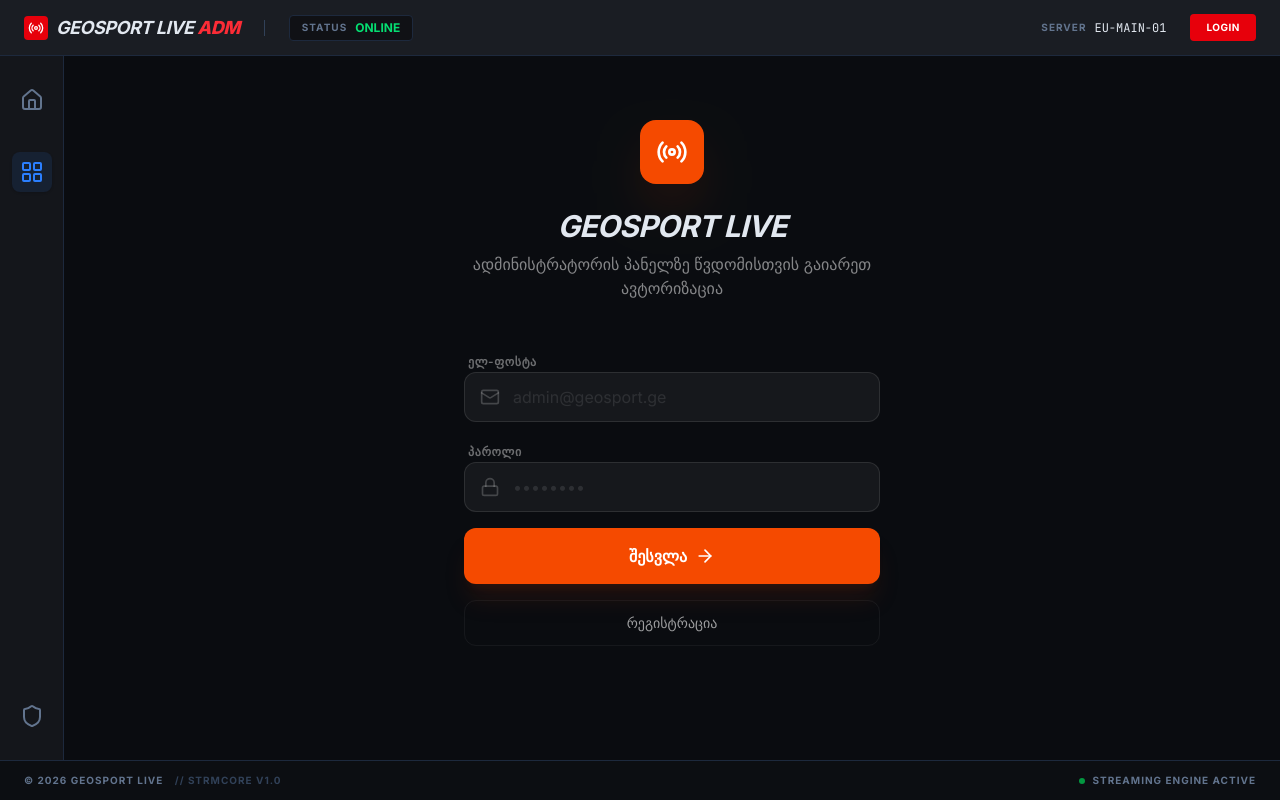
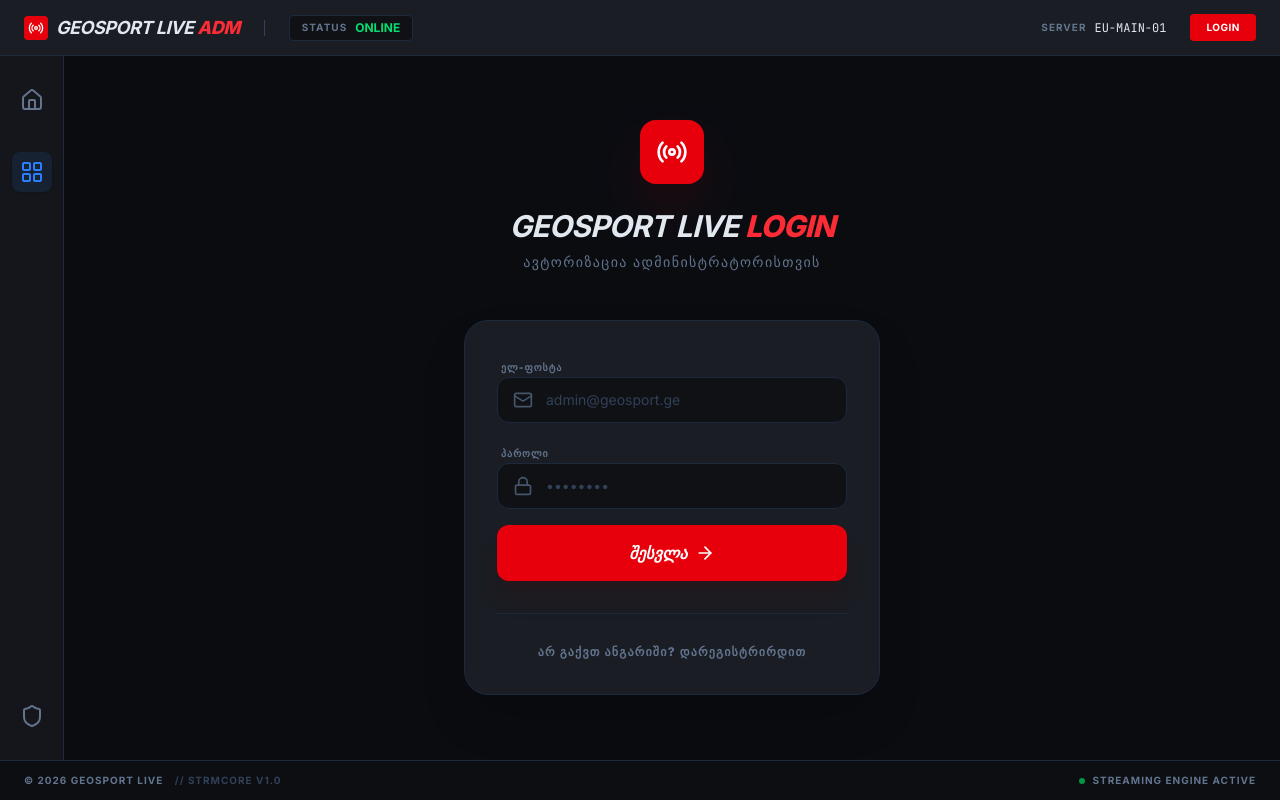
Before and after one commit to geotown78-dev/geosport, a React (Vite) app: page /login in a window 1280 px wide. Built offline with nearby package versions, Linux system fonts and the light colour scheme; no server answers.

Commit message:
LoginPage.tsx

```diff
--- a/src/pages/LoginPage.tsx
+++ b/src/pages/LoginPage.tsx
@@ -1,79 +1,103 @@
 import { useState } from "react";
 import { supabase } from "../lib/supabase";
 import { useNavigate } from "react-router-dom";
-import { Radio, Mail, Lock, ArrowRight } from "lucide-react";
+import { Radio, Mail, Lock, ArrowRight, User } from "lucide-react";
 import { APP_NAME } from "../constants";
 
 export default function LoginPage() {
+  const [mode, setMode] = useState<"login" | "signup">("login");
   const [email, setEmail] = useState("");
   const [password, setPassword] = useState("");
+  const [fullName, setFullName] = useState("");
   const [loading, setLoading] = useState(false);
   const [error, setError] = useState<string | null>(null);
   const navigate = useNavigate();
 
-  const handleLogin = async (e: React.FormEvent) => {
+  const handleAuth = async (e: React.FormEvent) => {
     e.preventDefault();
     setLoading(true);
     setError(null);
 
+    if (mode === "login") {
       const { error } = await supabase.auth.signInWithPassword({
         email,
         password,
       });
-
       if (error) {
         setError(error.message);
         setLoading(false);
       } else {
         navigate("/admin");
       }
-  };
-
-  const handleSignUp = async (e: React.FormEvent) => {
-    e.preventDefault();
-    setLoading(true);
-    setError(null);
-
+    } else {
       const { error } = await supabase.auth.signUp({
         email,
         password,
+        options: {
+          data: {
+            full_name: fullName,
+          },
+        },
       });
-
       if (error) {
         setError(error.message);
         setLoading(false);
       } else {
-      alert("შეამოწმეთ ელ-ფოსტა ვერიფიკაციის ლინკისთვის!");
+        alert("რეგისტრაცია წარმატებით დასრულდა! შეამოწმეთ ელ-ფოსტა ვერიფიკაციისთვის.");
+        setMode("login");
         setLoading(false);
+      }
     }
   };
 
   return (
     <div className="max-w-md mx-auto px-4 py-8">
       <div className="text-center mb-12">
-        <div className="w-16 h-16 bg-orange-600 rounded-2xl flex items-center justify-center mx-auto mb-6 shadow-2xl shadow-orange-600/20">
+        <div className="w-16 h-16 bg-red-600 rounded-2xl flex items-center justify-center mx-auto mb-6 shadow-2xl shadow-red-600/20">
           <Radio className="w-8 h-8 text-white" />
         </div>
-        <h1 className="text-3xl font-bold tracking-tight mb-2 uppercase italic">{APP_NAME}</h1>
-        <p className="text-white/50">ადმინისტრატორის პანელზე წვდომისთვის გაიარეთ ავტორიზაცია</p>
+        <h1 className="text-3xl font-bold tracking-tight mb-2 uppercase italic text-slate-200">
+          {APP_NAME} <span className="text-red-500 font-black">LOGIN</span>
+        </h1>
+        <p className="text-slate-500 text-sm font-medium uppercase tracking-widest">
+          {mode === "login" ? "ავტორიზაცია ადმინისტრატორისთვის" : "ახალი ანგარიშის შექმნა"}
+        </p>
       </div>
 
-      <form className="space-y-4">
+      <div className="bg-[#1A1D23] border border-slate-800 rounded-3xl p-8 shadow-2xl">
+        <form onSubmit={handleAuth} className="space-y-4">
           {error && (
-          <div className="p-4 bg-red-500/10 border border-red-500/20 rounded-xl text-red-500 text-sm">
+            <div className="p-4 bg-red-500/10 border border-red-500/20 rounded-xl text-red-500 text-xs font-bold uppercase">
               {error}
             </div>
           )}
 
+          {mode === "signup" && (
             <div className="space-y-1">
-          <label className="text-xs font-semibold uppercase tracking-wider text-white/40 ml-1">ელ-ფოსტა</label>
+              <label className="text-[10px] font-black uppercase tracking-widest text-slate-500 ml-1">სრული სახელი</label>
               <div className="relative">
-            <Mail className="absolute left-4 top-1/2 -translate-y-1/2 w-5 h-5 text-white/20" />
+                <User className="absolute left-4 top-1/2 -translate-y-1/2 w-5 h-5 text-slate-600" />
+                <input
+                  type="text"
+                  value={fullName}
+                  onChange={(e) => setFullName(e.target.value)}
+                  className="w-full bg-black/40 border border-slate-800 rounded-xl py-3 pl-12 pr-4 focus:outline-none focus:border-red-500 transition-all placeholder:text-slate-700 text-sm"
+                  placeholder="თქვენი სახელი"
+                  required={mode === "signup"}
+                />
+              </div>
+            </div>
+          )}
+
+          <div className="space-y-1">
+            <label className="text-[10px] font-black uppercase tracking-widest text-slate-500 ml-1">ელ-ფოსტა</label>
+            <div className="relative">
+              <Mail className="absolute left-4 top-1/2 -translate-y-1/2 w-5 h-5 text-slate-600" />
               <input
                 type="email"
                 value={email}
                 onChange={(e) => setEmail(e.target.value)}
-              className="w-full bg-white/5 border border-white/10 rounded-xl py-3 pl-12 pr-4 focus:outline-none focus:ring-2 focus:ring-orange-500/50 transition-all placeholder:text-white/10"
+                className="w-full bg-black/40 border border-slate-800 rounded-xl py-3 pl-12 pr-4 focus:outline-none focus:border-red-500 transition-all placeholder:text-slate-700 text-sm"
                 placeholder="admin@geosport.ge"
                 required
               />
@@ -81,14 +105,14 @@ export default function LoginPage() {
           </div>
 
           <div className="space-y-1">
-          <label className="text-xs font-semibold uppercase tracking-wider text-white/40 ml-1">პაროლი</label>
+            <label className="text-[10px] font-black uppercase tracking-widest text-slate-500 ml-1">პაროლი</label>
             <div className="relative">
-            <Lock className="absolute left-4 top-1/2 -translate-y-1/2 w-5 h-5 text-white/20" />
+              <Lock className="absolute left-4 top-1/2 -translate-y-1/2 w-5 h-5 text-slate-600" />
               <input
                 type="password"
                 value={password}
                 onChange={(e) => setPassword(e.target.value)}
-              className="w-full bg-white/5 border border-white/10 rounded-xl py-3 pl-12 pr-4 focus:outline-none focus:ring-2 focus:ring-orange-500/50 transition-all placeholder:text-white/10"
+                className="w-full bg-black/40 border border-slate-800 rounded-xl py-3 pl-12 pr-4 focus:outline-none focus:border-red-500 transition-all placeholder:text-slate-700 text-sm"
                 placeholder="••••••••"
                 required
               />
@@ -96,22 +120,24 @@ export default function LoginPage() {
           </div>
 
           <button
+            type="submit"
             disabled={loading}
-          onClick={handleLogin}
-          className="w-full bg-orange-600 hover:bg-orange-500 text-white font-bold py-4 rounded-xl transition-all shadow-xl shadow-orange-900/20 flex items-center justify-center space-x-2 disabled:opacity-50"
+            className="w-full bg-red-600 hover:bg-red-700 text-white font-black uppercase italic py-4 rounded-xl transition-all shadow-xl shadow-red-950/20 flex items-center justify-center space-x-2 disabled:opacity-50"
           >
-          <span>შესვლა</span>
+            <span>{mode === "login" ? "შესვლა" : "რეგისტრაცია"}</span>
             <ArrowRight className="w-5 h-5" />
           </button>
+        </form>
 
+        <div className="mt-8 pt-6 border-t border-slate-800 text-center">
           <button
-          disabled={loading}
-          onClick={handleSignUp}
-          className="w-full bg-transparent hover:bg-white/5 text-white/60 font-medium py-3 rounded-xl transition-all border border-white/5 text-sm"
+            onClick={() => setMode(mode === "login" ? "signup" : "login")}
+            className="text-xs font-black uppercase tracking-widest text-slate-500 hover:text-red-500 transition-colors"
           >
-          რეგისტრაცია
+            {mode === "login" ? "არ გაქვთ ანგარიში? დარეგისტრირდით" : "უკვე გაქვთ ანგარიში? შესვლა"}
           </button>
-      </form>
+        </div>
+      </div>
     </div>
   );
 }
```
Lines whose indentation alone changed are shown as unchanged.
